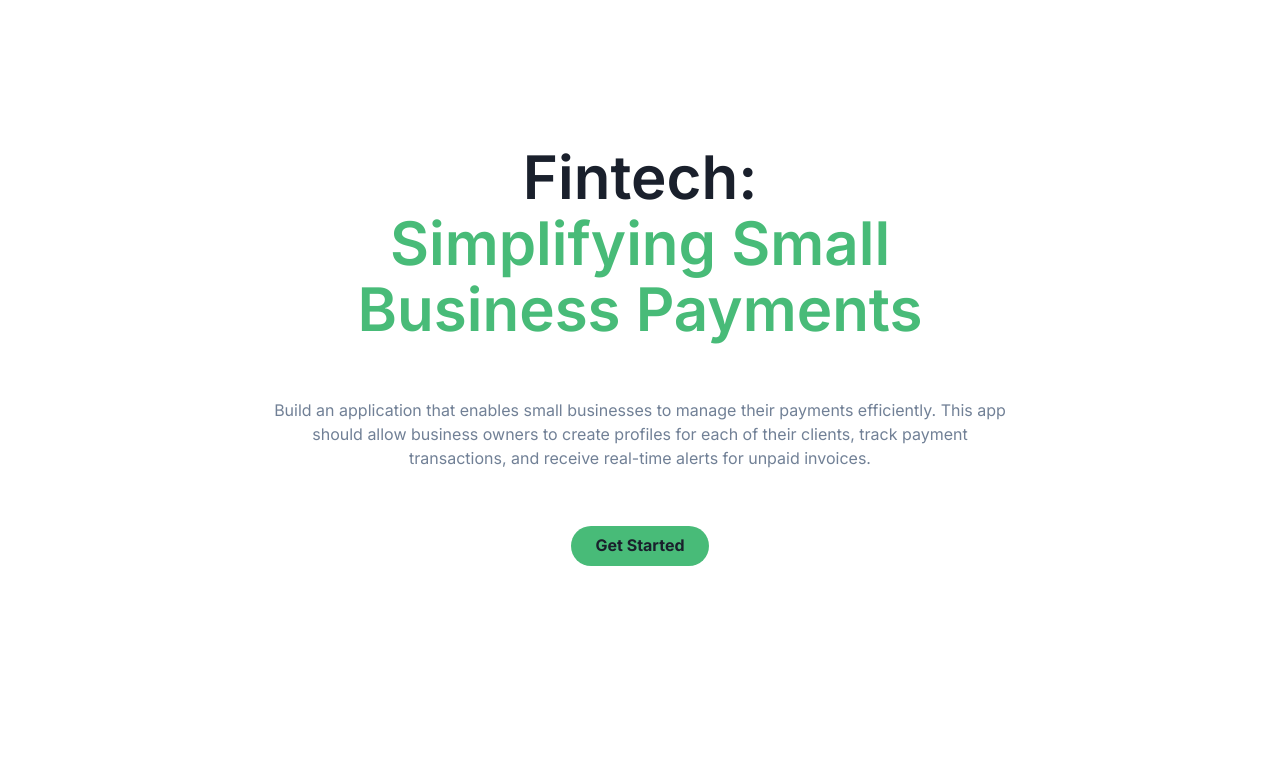
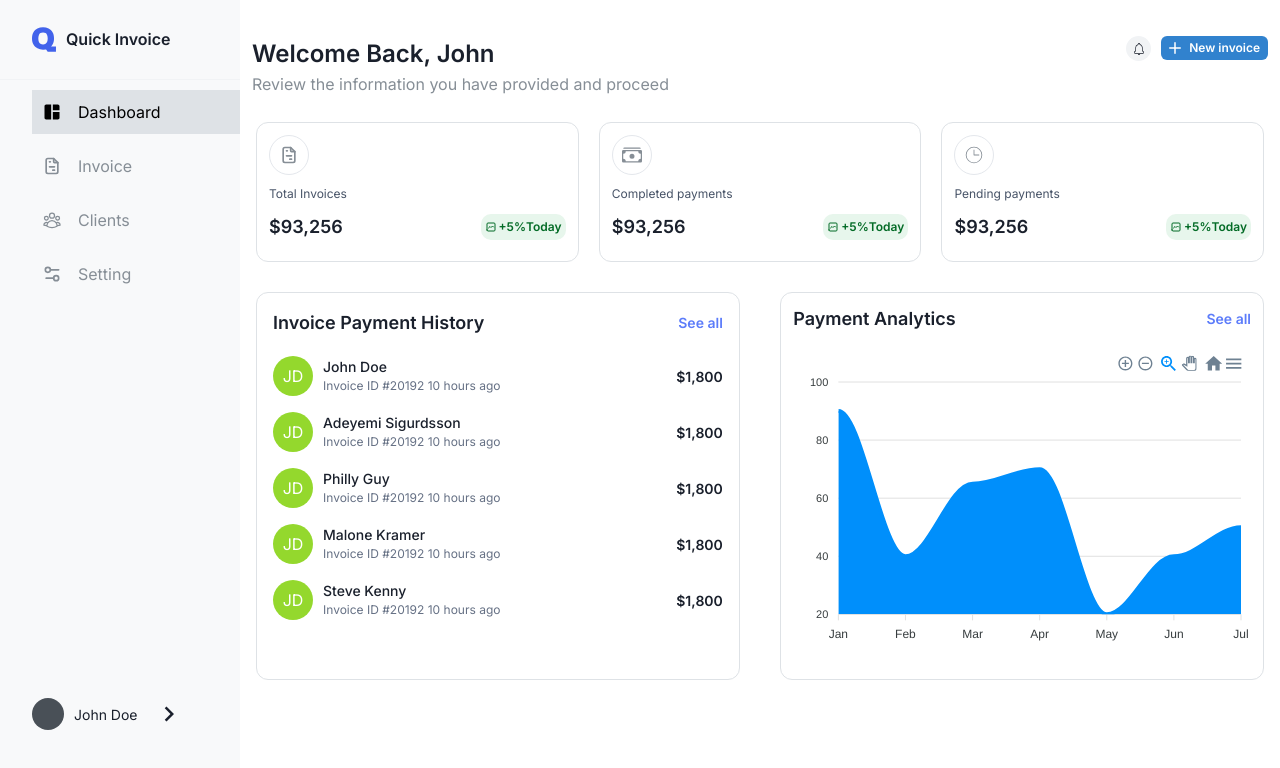
Before and after one commit to Dotunoflagos/stutern_hackathon, a React (Vite) app in the folder app/client/: page /dashboard in a window 1280 px wide. Before the commit this address led to /. Shown: the top 768 px of the page. Built offline with nearby package versions, Linux system fonts and the light colour scheme.

Commit message:
Dashboard style is complete

```diff
--- a/app/client/package.json
+++ b/app/client/package.json
@@ -17,10 +17,12 @@
     "@fontsource/inter": "^5.0.15",
     "@reduxjs/toolkit": "^1.9.7",
     "@types/js-cookie": "^3.0.6",
+    "apexcharts": "^3.44.0",
     "axios": "^1.6.2",
     "framer-motion": "^10.16.5",
     "js-cookie": "^3.0.5",
     "react": "^18.2.0",
+    "react-apexcharts": "^1.4.1",
     "react-dom": "^18.2.0",
     "react-icons": "^4.12.0",
     "react-paginate": "^8.2.0",
--- a/app/client/src/layouts/Sidebar.tsx
+++ b/app/client/src/layouts/Sidebar.tsx
@@ -24,6 +24,7 @@ import { TbFileInvoice } from "react-icons/tb";
 import { HiOutlineUserGroup } from "react-icons/hi2";
 import { LuSettings2 } from "react-icons/lu";
 import useCustomToast from "../utils/notification";
+import { ChevronRightIcon } from "@chakra-ui/icons";
 
 interface LinkItemProps {
   name: string;
@@ -209,7 +210,12 @@ const SidebarContent = ({ onClose, ...rest }: SidebarProps) => {
               transition="all 0.3s"
               _focus={{ boxShadow: "none" }}
             >
-              <Flex mr="4">
+              <Flex
+                mr="4"
+                alignItems={"center"}
+                justifyContent={"space-between"}
+                w="100%"
+              >
                 <Flex alignItems={"center"} gap={"10px"}>
                   <Box
                     w="32px"
@@ -219,6 +225,7 @@ const SidebarContent = ({ onClose, ...rest }: SidebarProps) => {
                   ></Box>
                   <Text fontSize={"14px"}>John Doe</Text>
                 </Flex>
+                <Icon fontSize={"30px"} as={ChevronRightIcon} />
               </Flex>
             </MenuButton>
             <MenuList bg="white">
--- a/app/client/src/pages/Dashboard/Dashboard.tsx
+++ b/app/client/src/pages/Dashboard/Dashboard.tsx
@@ -1,5 +1,229 @@
+import { Box, Flex, Icon, Text } from "@chakra-ui/react";
+import { TbFileInvoice } from "react-icons/tb";
+import { TbGraph } from "react-icons/tb";
+import { BsCashStack } from "react-icons/bs";
+import { CiClock2 } from "react-icons/ci";
+import ReactApexChart from "react-apexcharts";
+
 const Dashboard = () => {
-  return <div>Dashboard</div>;
+  const cards = [
+    {
+      name: "Total Invoices",
+      amount: "$93,256",
+      percent: "+5%",
+      icon: TbFileInvoice,
+    },
+    {
+      name: "Completed payments",
+      amount: "$93,256",
+      percent: "+5%",
+      icon: BsCashStack,
+    },
+    {
+      name: "Pending payments",
+      amount: "$93,256",
+      percent: "+5%",
+      icon: CiClock2,
+    },
+  ];
+
+  const invoices = [
+    {
+      name: "John Doe",
+    },
+    {
+      name: "Adeyemi Sigurdsson",
+    },
+    {
+      name: "Philly Guy",
+    },
+    {
+      name: "Malone Kramer",
+    },
+    {
+      name: "Steve Kenny",
+    },
+  ];
+  return (
+    <Box mt="10px">
+      <Box>
+        <Flex
+          justifyContent={"space-between"}
+          align={"center"}
+          gap="10px"
+          flexWrap={"wrap"}
+        >
+          {cards.map((card, index) => (
+            <Box
+              key={index}
+              borderRadius={"12px"}
+              border="1px solid #DEE2E6"
+              p="12px"
+              height="140px"
+              width={["100%", "100%", "100%", "32%"]}
+            >
+              <Flex alignItems={"flex-end"} justifyContent={"space-between"}>
+                <Flex flexDirection={"column"} gap="10px">
+                  <Flex
+                    w="40px"
+                    h="40px"
+                    borderRadius="50%"
+                    border="1px solid #E4E7EC"
+                    justifyContent={"center"}
+                    alignItems={"center"}
+                  >
+                    <Icon fontSize={"20px"} color={"#868E96"} as={card.icon} />
+                  </Flex>
+                  <Text color="#475367" fontSize="12px" whiteSpace={"nowrap"}>
+                    {card.name}
+                  </Text>
+                  <Text fontSize={"18px"} fontWeight={"600"}>
+                    {card.amount}
+                  </Text>
+                </Flex>
+                <Flex
+                  borderRadius="10px"
+                  bg="#E7F6EC"
+                  fontSize="12px"
+                  color="#036B26"
+                  fontWeight="600"
+                  p="1"
+                  alignItems={"center"}
+                  gap="2px"
+                >
+                  <Icon as={TbGraph} /> {card.percent}Today
+                </Flex>
+              </Flex>
+            </Box>
+          ))}
+        </Flex>
+      </Box>
+
+      <Box mt="30px">
+        <Flex
+          justifyContent={"space-between"}
+          // align={"center"}
+          gap="10px"
+          flexWrap={"wrap"}
+        >
+          <Box
+            borderRadius={"12px"}
+            border="1px solid #DEE2E6"
+            p="16px"
+            minH="140px"
+            width={["100%", "100%", "100%", "48%"]}
+          >
+            <Flex justifyContent={"space-between"} alignItems={"center"}>
+              <Text fontSize="18px" fontWeight="600">
+                Invoice Payment History
+              </Text>
+              <Text color="#5C7CFA " fontSize="14px" fontWeight="600">
+                See all
+              </Text>
+            </Flex>
+            <Box mt="20px">
+              {invoices.map((inv, index) => (
+                <Flex
+                  justifyContent={"space-between"}
+                  alignItems={"center"}
+                  key={index}
+                  mb="4"
+                >
+                  <Flex gap="10px">
+                    <Flex
+                      w="40px"
+                      h="40px"
+                      borderRadius="50%"
+                      bg="#94D82D"
+                      color="white"
+                      justifyContent={"center"}
+                      alignItems={"center"}
+                    >
+                      JD
+                    </Flex>
+                    <Box>
+                      <Text fontSize={"14px"} fontWeight={"500"}>
+                        {inv.name}
+                      </Text>
+                      <Text
+                        fontSize={"12px"}
+                        color={"#667185"}
+                        fontWeight={"400"}
+                      >
+                        Invoice ID #20192 10 hours ago
+                      </Text>
+                    </Box>
+                  </Flex>
+                  <Text fontSize={"14px"} fontWeight={"600"}>
+                    $1,800
+                  </Text>
+                </Flex>
+              ))}
+            </Box>
+          </Box>
+          <Box
+            borderRadius={"12px"}
+            border="1px solid #DEE2E6"
+            p="12px"
+            minH="140px"
+            width={["100%", "100%", "100%", "48%"]}
+          >
+            <Flex justifyContent={"space-between"} alignItems={"center"}>
+              <Text fontSize="18px" fontWeight="600">
+                Payment Analytics
+              </Text>
+              <Text color="#5C7CFA " fontSize="14px" fontWeight="600">
+                See all
+              </Text>
+            </Flex>
+            <Box mt="20px">
+              <ReactApexChart
+                options={{
+                  chart: {
+                    type: "area",
+                  },
+                  stroke: {
+                    curve: "smooth",
+                  },
+                  fill: {
+                    type: "gradient",
+                    gradient: {
+                      shadeIntensity: 1,
+                      opacityFrom: 1,
+                      opacityTo: 1,
+                      stops: [100, 90, 100],
+                    },
+                  },
+                  dataLabels: {
+                    enabled: false,
+                  },
+                  xaxis: {
+                    categories: [
+                      " Jan",
+                      " Feb",
+                      " Mar",
+                      " Apr",
+                      " May",
+                      " Jun",
+                      " Jul",
+                    ],
+                  },
+                }}
+                series={[
+                  {
+                    name: "Series 1",
+                    data: [90, 40, 65, 70, 20, 40, 50],
+                  },
+                ]}
+                type="area"
+                height={300}
+              />
+            </Box>
+          </Box>
+        </Flex>
+      </Box>
+    </Box>
+  );
 };
 
 export default Dashboard;
--- a/app/client/src/pages/SignUp/PersonalInfo.tsx
+++ b/app/client/src/pages/SignUp/PersonalInfo.tsx
@@ -20,6 +20,9 @@ import {
 } from "@chakra-ui/react";
 import { QLogo } from "../../assets/index";
 import { useState, useEffect } from "react";
+import { usePutUpdateUser } from "../../services/query/account-manager";
+import useCustomToast from "../../utils/notification";
+import { useNavigate } from "react-router-dom";
 
 const PersonalInfo = () => {
   const [stage, setStage] = useState(1);
@@ -30,6 +33,8 @@ const PersonalInfo = () => {
   const [showPhone, setShowPhone] = useState(false);
   const [showBussinessName, setShowBussinessName] = useState(false);
   const [showBusinessAddress, setShowBusinessAddress] = useState(false);
+  const navigate = useNavigate();
+  const { errorToast, successToast } = useCustomToast();
   const steps = [
     {
       title: "Personal Information",
@@ -69,6 +74,33 @@ const PersonalInfo = () => {
       setStageTitle("Personal Information");
     }
   }, [stage]);
+
+  const { mutate, isLoading: isCreateLoading } = usePutUpdateUser({
+    onSuccess: (res: any) => {
+      console.log(res);
+
+      if (res?.data?.message === "Login successful") {
+        successToast(res?.data?.message);
+        localStorage.setItem("user", JSON.stringify(res?.data?.userData));
+        navigate("/dashboard");
+      } else {
+        errorToast(res?.data?.message);
+      }
+    },
+    onError: (err: any) => {
+      console.log(err);
+      errorToast(err?.response?.data?.message);
+    },
+  });
+
+  //   const handleSubmit = () => {
+  //     mutate({
+  //     page: 1,
+  //       email: username,
+  //       firstname: firstName,
+  //       lastname: firstName,
+  //     });
+  //   };
 
   return (
     <Box minH={"100vh"}>
@@ -222,7 +254,7 @@ const PersonalInfo = () => {
                     <Input
                       type="text"
                       size="sm"
-                      placeholder="First Last Name"
+                      placeholder="Enter phone number"
                     />
                   </FormControl>
                 </Stack>
@@ -242,7 +274,7 @@ const PersonalInfo = () => {
                   </Text>
                 </Stack>
 
-                <Flex
+                {/* <Flex
                   mt="20px"
                   alignItems={"center"}
                   justifyContent={"space-between"}
@@ -276,7 +308,7 @@ const PersonalInfo = () => {
                   >
                     Click to upload
                   </Button>
-                </Flex>
+                </Flex> */}
 
                 <Stack spacing={4} mt="20px">
                   <FormControl id="name">
--- a/app/client/src/pages/SignUp/Signup.tsx
+++ b/app/client/src/pages/SignUp/Signup.tsx
@@ -55,9 +55,9 @@ export default function Signup() {
       ) {
         successToast(res?.data?.message);
         localStorage.setItem("stageId", res?.data?.user?.id);
+        localStorage.setItem("email", res?.data?.user?.email);
         onOpen();
         setResendLink(true);
-        // localStorage.setItem('stageId', res?.data?.user?.email)
         // localStorage.setItem("user", JSON.stringify(res?.data?.userData));
       } else {
         errorToast(res?.data?.message);
--- a/app/client/src/routes/index.tsx
+++ b/app/client/src/routes/index.tsx
@@ -15,7 +15,7 @@ const PrivateRouteWrapper = () => {
 const Pages = () => {
   const location = useLocation();
   const user = localStorage.getItem("user");
-  return user ? (
+  return !user ? (
     <AuthPageLayout>
       <PrivateRouteWrapper key={location.pathname} />
     </AuthPageLayout>
```
Also changed, not shown: 1 other file (tests, documents, lock files or other folders).
